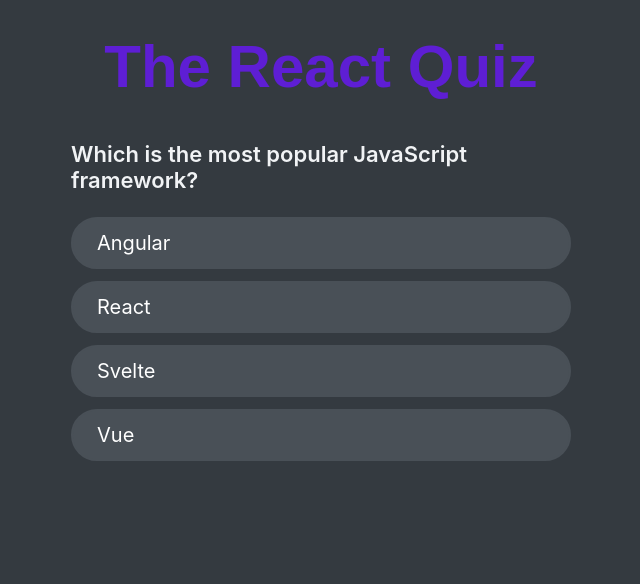
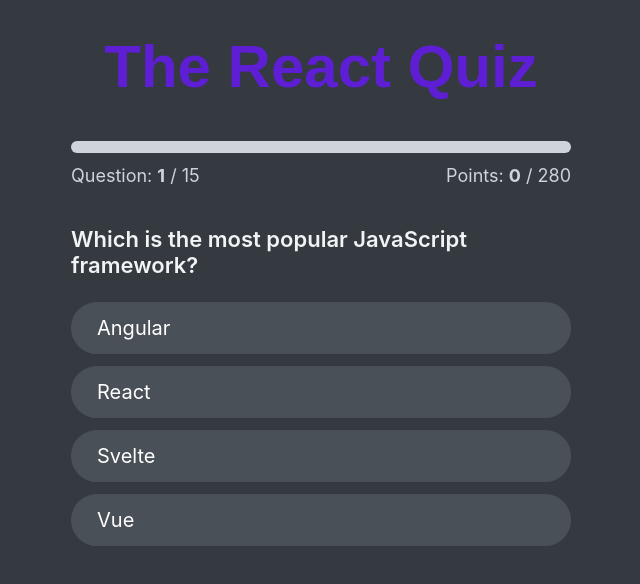
Before and after one commit to mhistiak3/react-quiz-app, a React (Vite) app: page / in a window 1280 px wide. Both pictures are taken after a click on the button "Let's Start". Shown: the top 584 px of the page, without its empty margins (319-959 px from the left). Built offline with nearby package versions, Linux system fonts and the light colour scheme; a web font is replaced by a local one.

Commit message:
Display Progress

```diff
--- a/src/App.jsx
+++ b/src/App.jsx
@@ -5,6 +5,7 @@
 import Error from "./components/Error";
 import StartScreen from "./components/StartScreen";
 import Questions from "./components/Questions";
+import Progress from "./components/Progress";
 
 const initialState = {
   questions: [],
@@ -32,7 +33,7 @@
         points: state.points + point,
       };
     case "nextQuestion":
-      return { ...state, currentQIndex: state.currentQIndex + 1, answer:null };
+      return { ...state, currentQIndex: state.currentQIndex + 1, answer: null };
 
     default:
       throw Error("Action is unkonwn");
@@ -41,9 +42,10 @@
 export default function App() {
   const [{ questions, status, currentQIndex, answer, points }, dispatch] =
     useReducer(reducer, initialState);
-console.log(points);
 
   let numQuestions = questions.length;
+  let maxPoints = questions.reduce((acc, question) => question.points + acc,0);
+
   useEffect(() => {
     async function fetchData() {
       try {
@@ -68,6 +70,13 @@
         )}
         {status === "active" && (
           <>
+            <Progress
+              currentQIndex={currentQIndex}
+              points={points}
+              numQuestions={numQuestions}
+              maxPoints={maxPoints}
+              answer={answer}
+            />
             <Questions
               dispatch={dispatch}
               question={questions[currentQIndex]}
--- /dev/null
+++ b/src/components/Progress.jsx
@@ -0,0 +1,22 @@
+const Progress = ({
+  numQuestions,
+  currentQIndex,
+  points,
+  maxPoints,
+  answer,
+}) => {
+
+  return (
+    <header className="progress">
+      <progress max={numQuestions} value={currentQIndex + Number(answer !== null)}></progress>
+      <p>
+        Question: <strong>{currentQIndex + 1}</strong> / {numQuestions}
+      </p>
+
+      <p>
+        Points: <strong>{points}</strong> / {maxPoints}
+      </p>
+    </header>
+  );
+};
+export default Progress;
```
